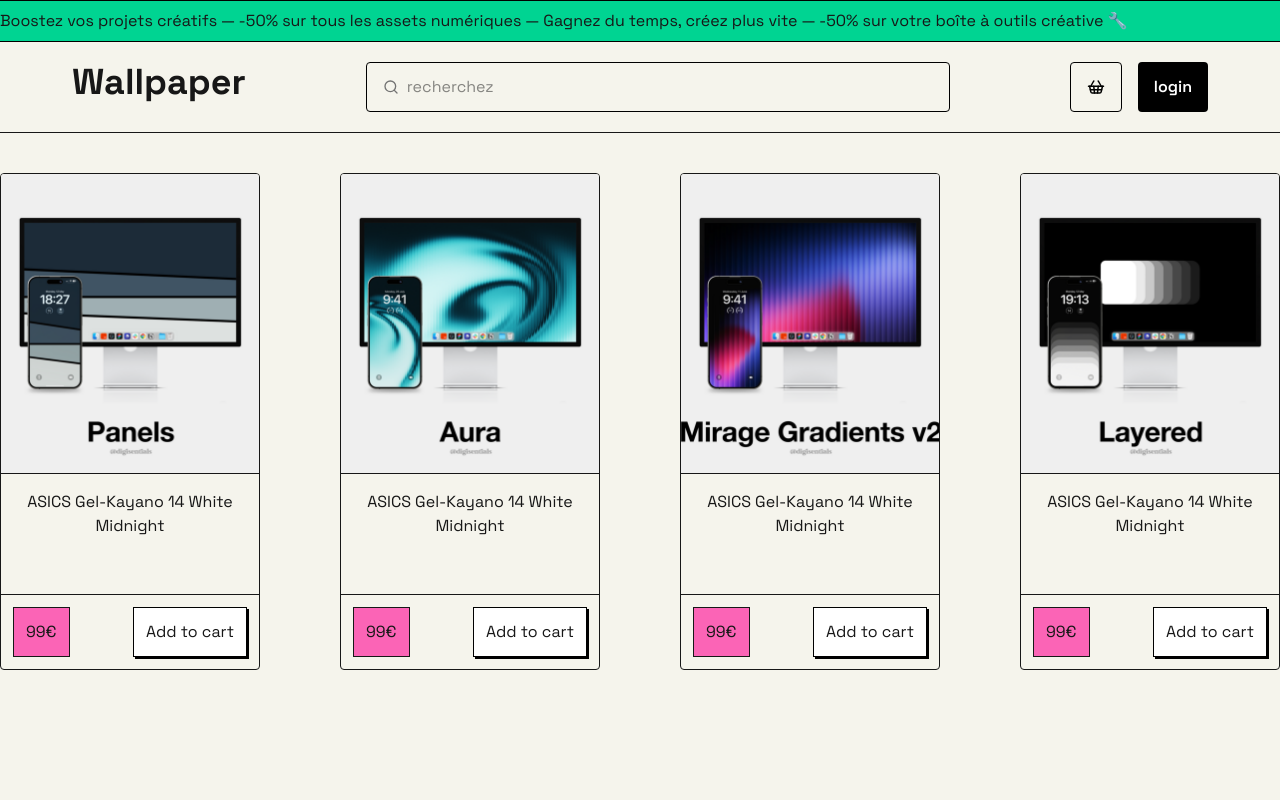
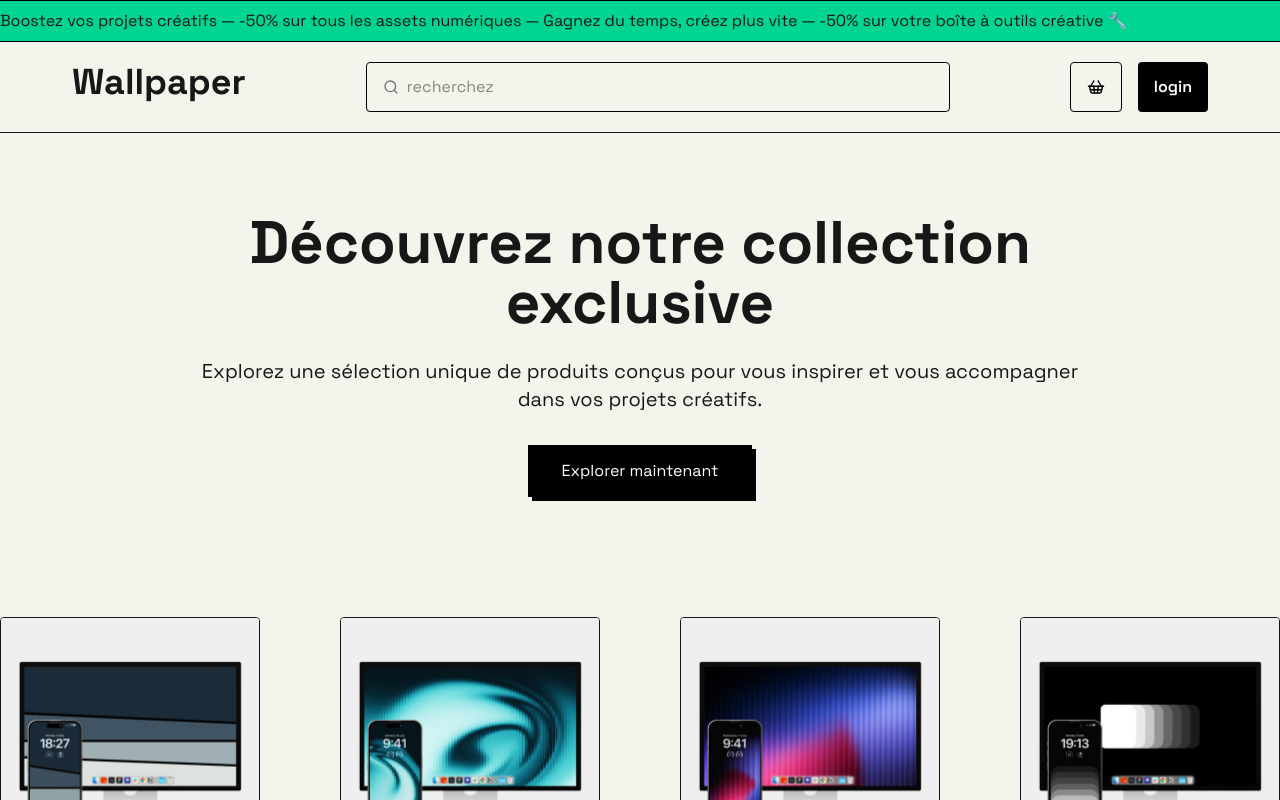
Before and after one commit to kyu-dev/ecommerce_frontend, a Next.js app: page / in a window 1280 px wide. Shown: the top 800 px of the page. Built offline with nearby package versions, Linux system fonts and the light colour scheme.

Commit message:
Ajout du composant Hero à la page principale et intégration de son contenu pour améliorer la présentation de la collection de produits.

```diff
--- a/app/page.tsx
+++ b/app/page.tsx
@@ -1,9 +1,12 @@
+import Hero from "@/components/hero/Hero";
+
 import ProductList from "@/components/products/ProductList";
 import React from "react";
 
 const page = () => {
   return (
     <div className="font-grotesk">
+      <Hero />
       <ProductList />
     </div>
   );
--- /dev/null
+++ b/components/hero/Hero.tsx
@@ -0,0 +1,22 @@
+import React from "react";
+
+const Hero = () => {
+  return (
+    <div className=" border-black p-20">
+      <div className="max-w-4xl mx-auto text-center">
+        <h2 className="text-6xl font-bold mb-6">
+          Découvrez notre collection exclusive
+        </h2>
+        <p className="text-xl mb-8">
+          Explorez une sélection unique de produits conçus pour vous inspirer et
+          vous accompagner dans vos projets créatifs.
+        </p>
+        <button className="bg-black text-white px-8 py-3 border-2 border-black hover:bg-white hover:text-black transition-all duration-200 ease-in-out shadow-[4px_4px_0px_0px_rgba(0,0,0,1)] hover:shadow-[2px_2px_0px_0px_rgba(0,0,0,1)] active:shadow-none active:translate-x-1 active:translate-y-1">
+          Explorer maintenant
+        </button>
+      </div>
+    </div>
+  );
+};
+
+export default Hero;
```
